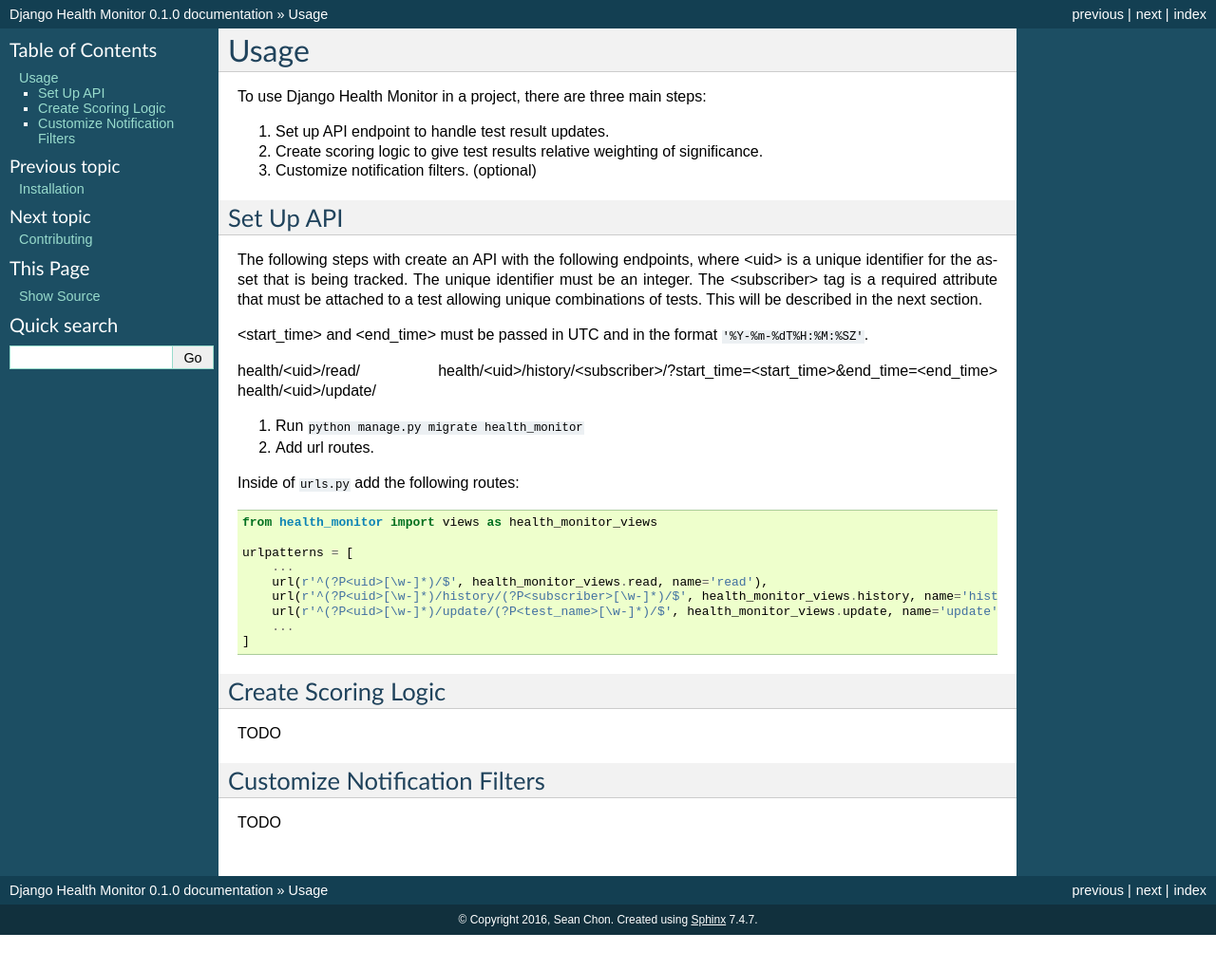
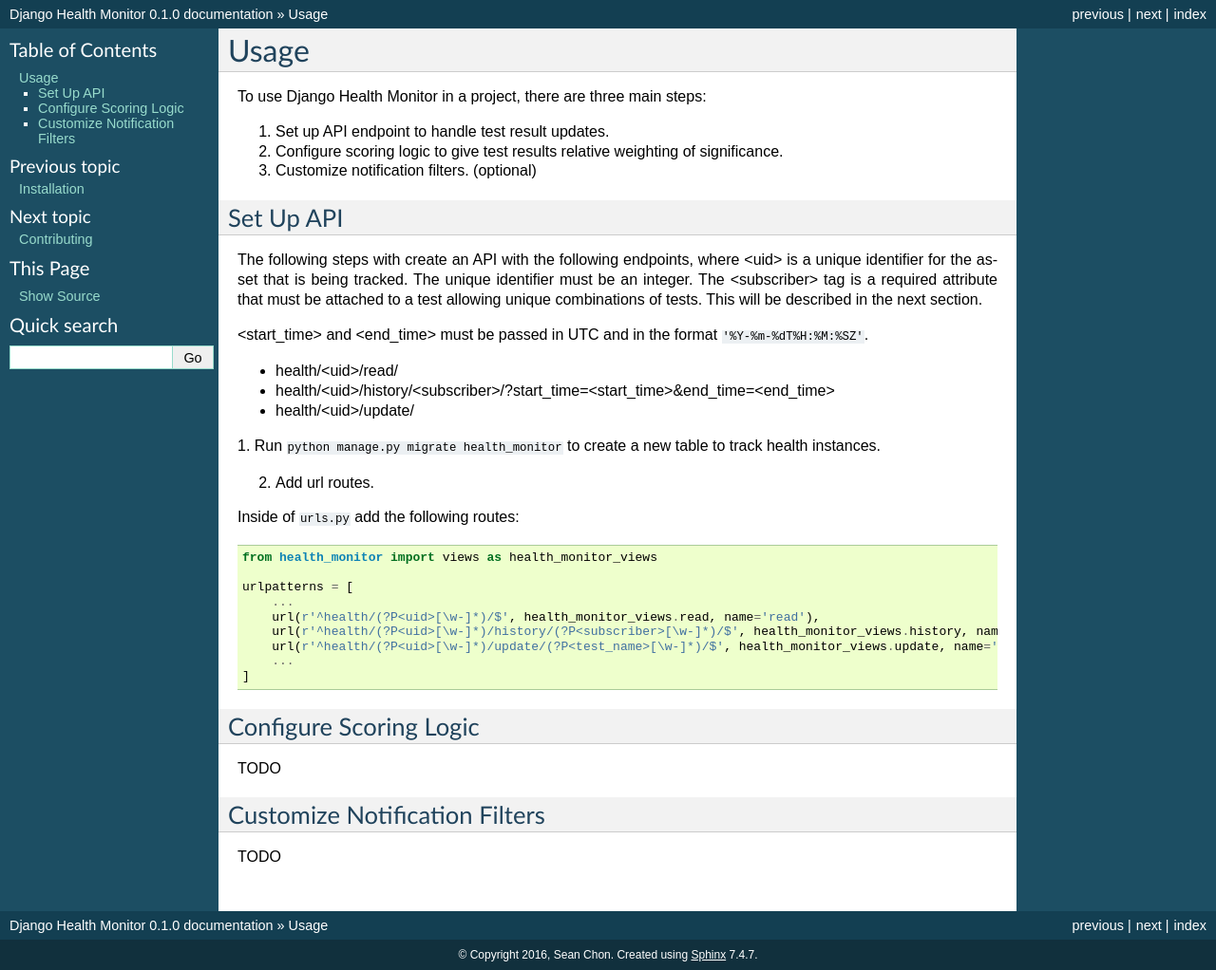
Before and after one commit to gracenote/django-health-monitor, a Sphinx documentation site: the page built from docs/usage.rst, in a window 1280 px wide. Shown: the whole page at 95% size. Built offline with Sphinx 7.4.7, drawn with Linux system fonts in a browser that asks for light colours; before the commit the page ends 985 px from its top, so only the background shows below that.

Commit message:
Update docs.

```diff
--- a/docs/usage.rst
+++ b/docs/usage.rst
@@ -5,7 +5,7 @@
 To use Django Health Monitor in a project, there are three main steps:
 
 1. Set up API endpoint to handle test result updates.
-2. Create scoring logic to give test results relative weighting of significance.
+2. Configure scoring logic to give test results relative weighting of significance.
 3. Customize notification filters. (optional)
 
 
@@ -20,12 +20,13 @@
 <start_time> and <end_time> must be passed in UTC and in the format
 ``'%Y-%m-%dT%H:%M:%SZ'``.
 
-health/<uid>/read/
-health/<uid>/history/<subscriber>/?start_time=<start_time>&end_time=<end_time>
-health/<uid>/update/
+- health/<uid>/read/
+- health/<uid>/history/<subscriber>/?start_time=<start_time>&end_time=<end_time>
+- health/<uid>/update/
 
 
-1. Run ``python manage.py migrate health_monitor``
+1. Run ``python manage.py migrate health_monitor`` to create a new table to track
+health instances.
 
 2. Add url routes.
 
@@ -35,15 +36,15 @@
 
     urlpatterns = [
         ...
-        url(r'^(?P<uid>[\w-]*)/$', health_monitor_views.read, name='read'),
-        url(r'^(?P<uid>[\w-]*)/history/(?P<subscriber>[\w-]*)/$', health_monitor_views.history, name='history'),
-        url(r'^(?P<uid>[\w-]*)/update/(?P<test_name>[\w-]*)/$', health_monitor_views.update, name='update'),
+        url(r'^health/(?P<uid>[\w-]*)/$', health_monitor_views.read, name='read'),
+        url(r'^health/(?P<uid>[\w-]*)/history/(?P<subscriber>[\w-]*)/$', health_monitor_views.history, name='history'),
+        url(r'^health/(?P<uid>[\w-]*)/update/(?P<test_name>[\w-]*)/$', health_monitor_views.update, name='update'),
         ...
     ]
 
 
-Create Scoring Logic
---------------------
+Configure Scoring Logic
+-----------------------
 
 TODO
 
```
